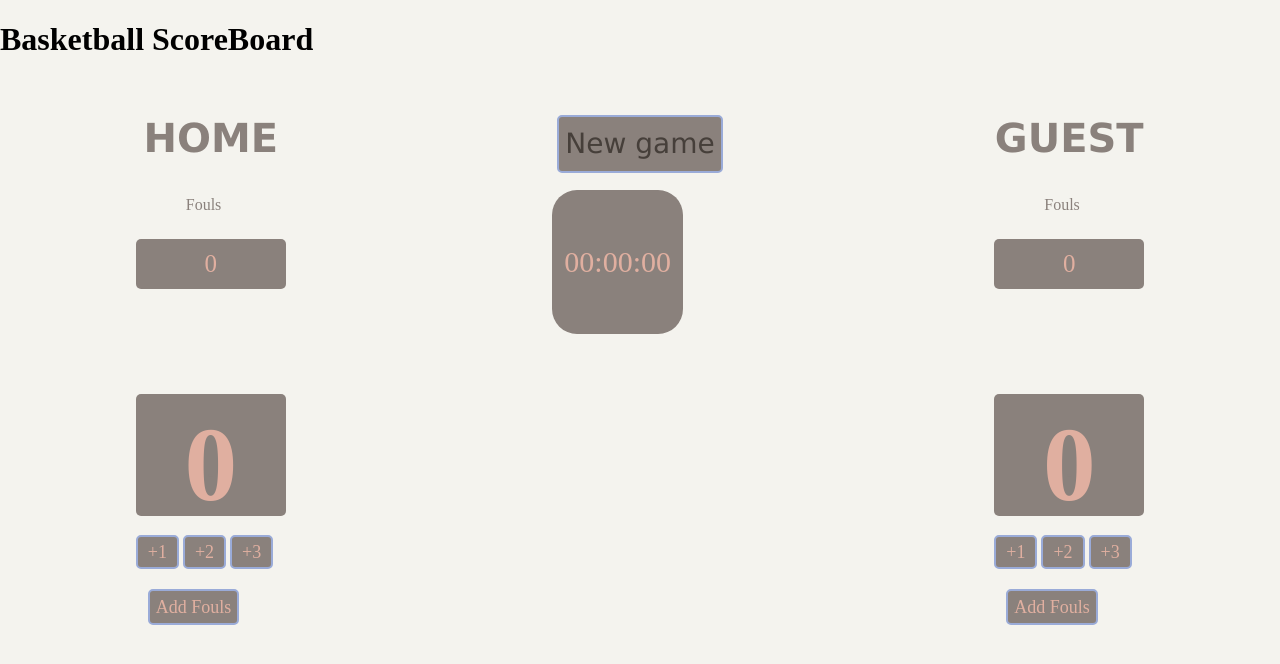
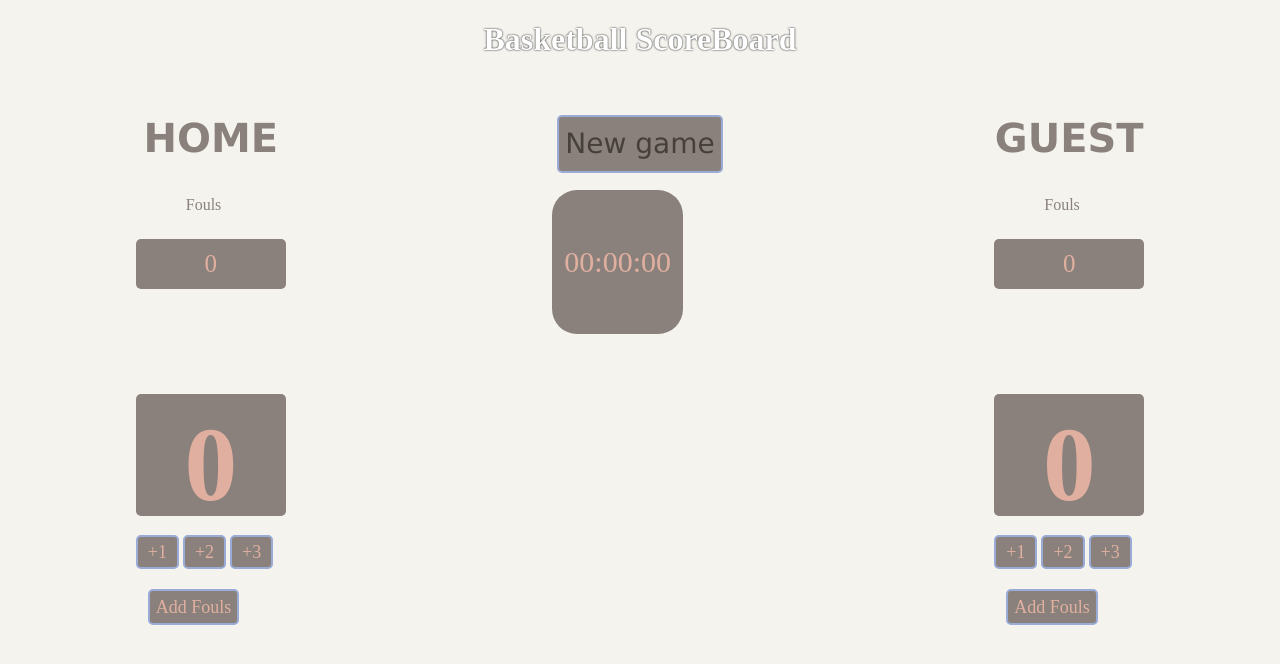
Before and after one commit to Zubeyranwar/scoreboard, a plain HTML site: page index.html in a window 1280 px wide. Drawn offline with nearby package versions, Linux system fonts and the light colour scheme; a web font is replaced by a local one.

Commit message:
add id to the header to style the title of the page

```diff
--- a/index.html
+++ b/index.html
@@ -5,7 +5,7 @@
         <title>Basketball ScoreBoard</title>
     </head>
     <body>
-        <h1>Basketball ScoreBoard</h1>
+        <h1 id="title">Basketball ScoreBoard</h1>
         <div class="container">
             <div>
                 <h3 class="team">HOME</h3>
```
